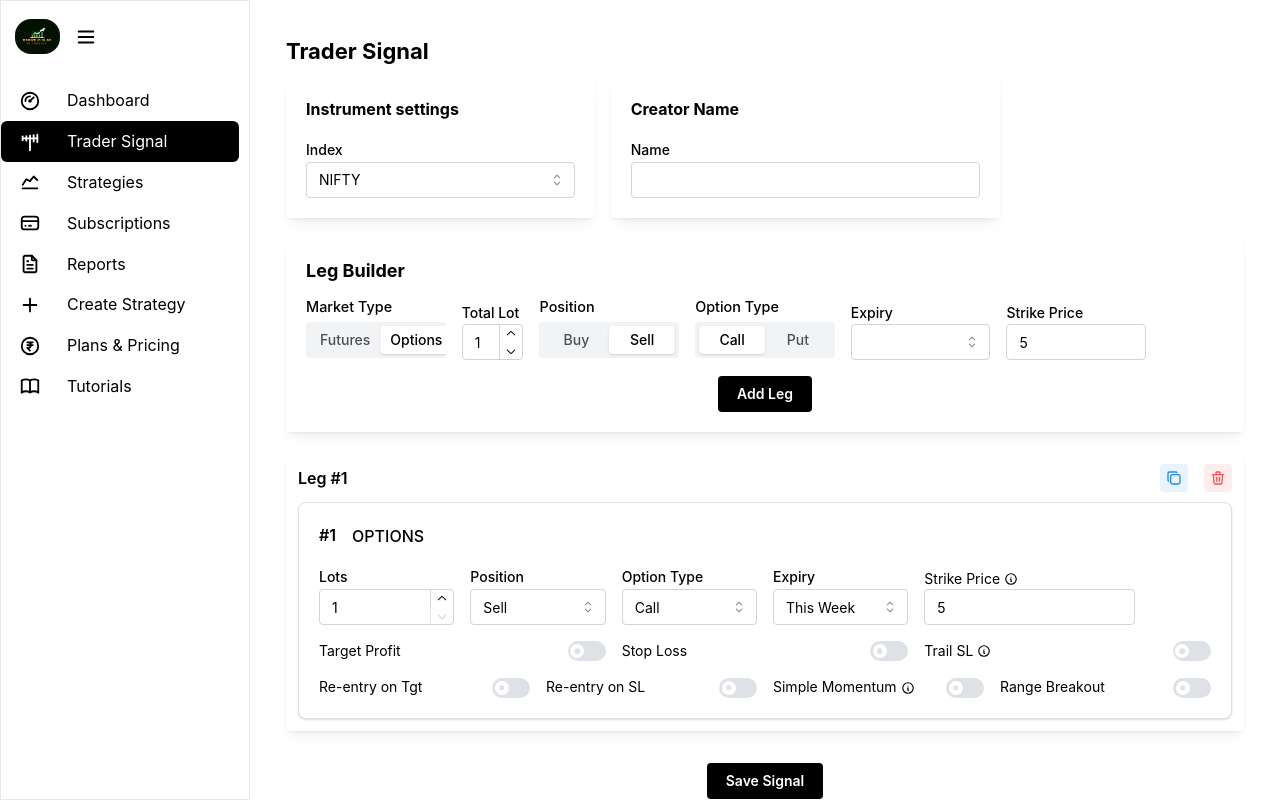
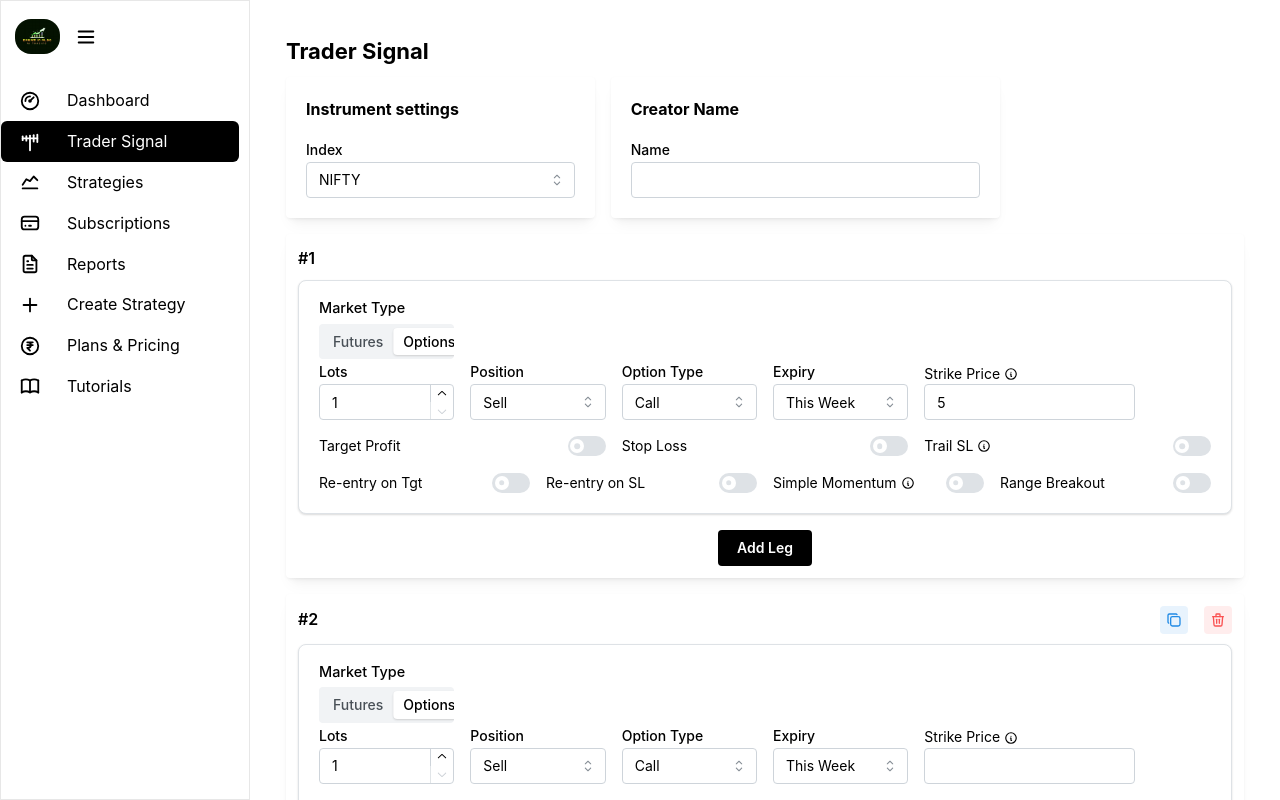
Before and after one commit to vigneshA46/Dreaminalgo-frontend, a React (Vite) app: page /trader-signal in a window 1280 px wide. Both pictures are taken after typing "5" into the empty fields and a click on the button "Add Leg". Shown: the top 800 px of the page. Built offline with nearby package versions, Linux system fonts and the light colour scheme.

Commit message:
leg builder 50%

```diff
--- a/src/components/Createleg.jsx
+++ b/src/components/Createleg.jsx
@@ -29,7 +29,6 @@ export default function Createleg({
   strike_value= ""
 }) {
   const [marketType] = useState(segment);
-
   const [targetProfit, setTargetProfit] = useState(false);
   const [stopLoss, setStopLoss] = useState(false);
   const [trailSL, setTrailSL] = useState(false);
@@ -38,7 +37,7 @@ export default function Createleg({
   const [momentum, setMomentum] = useState(false);
   const [rangeBreakout, setRangeBreakout] = useState(false);
   const [strikeType, setStrikeType] = useState(strike_type || "atm_spot");
-const [strikeValue, setStrikeValue] = useState(strike_value || "ATM");
+  const [strikeValue, setStrikeValue] = useState(strike_value || "ATM");
 
   const expiryOptions =
     marketType === "futures"
--- a/src/components/Leg.jsx
+++ b/src/components/Leg.jsx
@@ -9,7 +9,8 @@ import {
   Switch,
   Button,
   ActionIcon,
-  TextInput
+  TextInput,
+  SegmentedControl
 } from "@mantine/core";
 
 import {
@@ -27,7 +28,7 @@ export default function Leg({
   expiry = "",
   number=1
 }) {
-  const [marketType] = useState(segment);
+  const [marketType  ,setMarketType] = useState(segment);
 
   const [targetProfit, setTargetProfit] = useState(false);
   const [stopLoss, setStopLoss] = useState(false);
@@ -46,10 +47,24 @@ export default function Leg({
     <Card shadow="xs" radius="md" p="lg" withBorder>
 
       {/* Header */}
-      <Group justify="left" mb="md">
-        <Text fw={600}>#{number}</Text>
-        <Text c={"#000"} size="1rem" fw={"500"} >{marketType.toUpperCase()}</Text>
-      </Group>
+      <Grid>
+        {/* Market Type */}
+        <Grid.Col span={{ base: 12, md: 2 }}>
+          <Text fw={500} size="0.9rem" mb="0.5rem">
+            Market Type
+          </Text>
+
+          <SegmentedControl
+            fullWidth
+            value={marketType}
+            onChange={setMarketType}
+            data={[
+              { label: "Futures", value: "futures" },
+              { label: "Options", value: "options" }
+            ]}
+          />
+        </Grid.Col>
+      </Grid>
 
       {/* Main Inputs */}
       <Grid align="flex-end">
--- a/src/components/Tradersignal.jsx
+++ b/src/components/Tradersignal.jsx
@@ -8,14 +8,6 @@ import { TimeInput } from "@mantine/dates";
 const Tradersignal = () => {
 
   const [marketType, setMarketType] = useState("options");
-  const [entryType, setEntryType] = useState("Time");
-  const [slEnabled, setSlEnabled] = useState(false);
-  const [slType, setSlType] = useState("time");
-  const [reentrySL, setReentrySL] = useState(false);
-  const [reentrySLCount, setReentrySLCount] = useState(1);
-  const [targetType, setTargetType] = useState("time");
-  const [reentryTarget, setReentryTarget] = useState(false);
-  const [reentryTargetCount, setReentryTargetCount] = useState(1);
   const [formData, setFormData] = useState({
   lots: 1,
   position: "Sell",
@@ -30,7 +22,18 @@ const Tradersignal = () => {
   ? ["Current Month", "Next Month"]
   : ["This Week", "Next Week"];
 
-  const [legs, setLegs] = useState([]);
+  const [legs, setLegs] = useState([
+     {
+    id: Date.now(),
+    segment: "options",
+    lots: 1,
+    position: "Sell",
+    option_type: "Call",
+    strike_type: "atm_spot",
+    strike_value: "ATM",
+    expiry: "This Week"
+  }
+  ]);
 
 
   const handleChange = (field, value) => {
@@ -139,104 +142,59 @@ const copyLeg = (leg) => {
             </Grid>
 
             {/* LEG BUILDER */}
-                  <Card shadow="sm" p="lg" my="lg">
-      <Group justify="space-between" mb="md">
-        <Title order={4}>Leg Builder</Title>
+          {legs.map((leg, index) => (
+  <Card key={leg.id} shadow="sm" p="sm" mt="md">
+
+    <Group justify="space-between" mb="xs">
+
+      <Text fw={600}>#{index + 1}</Text>
+
+      {/* Only show icons after first leg */}
+      {index !== 0 && (
+        <Group>
+          <ActionIcon
+            variant="light"
+            onClick={() => copyLeg(leg)}
+          >
+            <IconCopy size={16} />
+          </ActionIcon>
+
+          <ActionIcon
+            variant="light"
+            color="red"
+            onClick={() => deleteLeg(leg.id)}
+          >
+            <IconTrash size={16} />
+          </ActionIcon>
+        </Group>
+      )}
+
+    </Group>
+
+    <Leg
+      number={index + 1}
+      segment={leg.segment}
+      lots={leg.lots}
+      position={leg.position}
+      option_type={leg.option_type}
+      strike_type={leg.strike_type}
+      strike_value={leg.strike_value}
+      expiry={leg.expiry}
+    />
+
+    {/* Add Leg button only after first leg */}
+    {index === 0 && (
+      <Group justify="center" mt="md">
+        <Button bg="#000" onClick={addLeg}>
+          Add Leg
+        </Button>
       </Group>
+    )}
 
-      <Grid>
-        {/* Market Type */}
-        <Grid.Col span={{ base: 12, md: 2 }}>
-          <Text fw={500} size="0.9rem" mb="0.5rem">
-            Market Type
-          </Text>
+  </Card>
+))}
 
-          <SegmentedControl
-            fullWidth
-            value={marketType}
-            onChange={setMarketType}
-            data={[
-              { label: "Futures", value: "futures" },
-              { label: "Options", value: "options" }
-            ]}
-          />
-        </Grid.Col>
-
-        {/* Lot */}
-        <Grid.Col span={{ base: 12, md: 1 }}>
-          <NumberInput
-  label="Total Lot"
-  value={formData.lots}
-  onChange={(val) => handleChange("lots", val)}
-/>
-        </Grid.Col>
-
-        {/* Position (Only for Options) */}
-
-          <Grid.Col span={{ base: 12, md: 2 }}>
-            <Text fw={500} size="0.9rem" mb="0.5rem">
-              Position
-            </Text>
-
-            <SegmentedControl
-  fullWidth
-  value={formData.position}
-  onChange={(val) => handleChange("position", val)}
-  data={[
-    { label: "Buy", value: "Buy" },
-    { label: "Sell", value: "Sell" }
-  ]}
-/>
-          </Grid.Col>
-
-
-        {/* Option Type (Only for Options) */}
-        {marketType === "options" && (
-          <Grid.Col span={{ base: 12, md: 2 }}>
-            <Text fw={500} size="0.9rem" mb="0.5rem">
-              Option Type
-            </Text>
-
-            <SegmentedControl
-  fullWidth
-  value={formData.option_type}
-  onChange={(val) => handleChange("option_type", val)}
-  data={[
-    { label: "Call", value: "Call" },
-    { label: "Put", value: "Put" }
-  ]}
-/>
-          </Grid.Col>
-        )}
-
-        {/* Expiry */}
-        <Grid.Col span={{ base: 12, md: 2 }}>
-          <Select
-            label="Expiry"
-            data={expiryOptions}
-            onSelect={(value)=>handleChange("expiry",value)}
-          />
-        </Grid.Col>
-
-        {/* Strike */}
-        {marketType === "options" && (
-        <Grid.Col span={{ base: 12, md: 2 }}>
-          <TextInput
-  label="Strike Price"
-  type="number"
-  value={formData.strike_price}
-  onChange={(e) => handleChange("strike_price", e.target.value)}
-/>
-        </Grid.Col>
-        )}
-      </Grid>
-
-      <Group justify="center" mt="md">
-        <Button bg="#000" onClick={addLeg}>Add Leg</Button>
-      </Group>
-    </Card>
-
-    {legs.map((leg, index) => (
+   {/*  {legs.map((leg, index) => (
   <Card key={leg.id} shadow="sm" p="sm" mt="md">
 
     <Group justify="space-between" mb="xs">
@@ -271,7 +229,7 @@ const copyLeg = (leg) => {
     />
 
   </Card>
-))}
+))} */}
 
     <Flex align={"center"} justify={"center"} my={"2rem"} >
       <Button bg={"#000"}  >Save Signal</Button>
```
Also changed, not shown: 1 other file (tests, documents, lock files or other folders).
